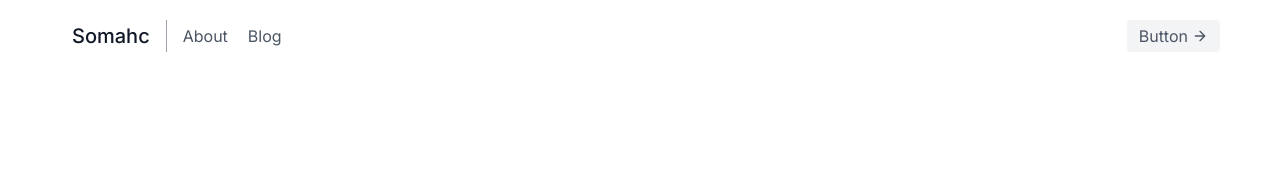
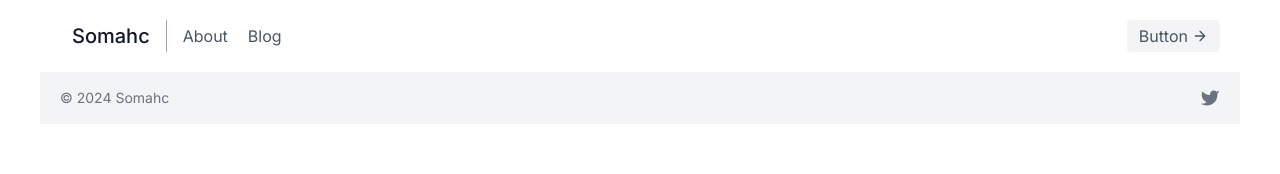
Before and after one commit to Somahc/nextjs-portfolio, a Next.js app: page / in a window 1280 px wide. Shown: the top 174 px of the page. Built offline with nearby package versions, Linux system fonts and the light colour scheme.

Commit message:
フッター基礎完成

```diff
--- a/src/app/page.tsx
+++ b/src/app/page.tsx
@@ -42,6 +42,21 @@ export default function Index() {
           excerpt={heroPost.excerpt}
         />
         {morePosts.length > 0 && <MoreStories posts={morePosts} />} */}
+        <footer className="text-gray-600 body-font">
+          <div className="bg-gray-100">
+            <div className="container mx-auto py-4 px-5 flex flex-wrap flex-col sm:flex-row">
+              <p className="text-gray-500 text-sm text-center sm:text-left">© 2024 Somahc
+              </p>
+              <span className="inline-flex sm:ml-auto sm:mt-0 mt-2 justify-center sm:justify-start">
+                <a className="ml-3 text-gray-500">
+                  <svg fill="currentColor" stroke-linecap="round" stroke-linejoin="round" stroke-width="2" className="w-5 h-5" viewBox="0 0 24 24">
+                    <path d="M23 3a10.9 10.9 0 01-3.14 1.53 4.48 4.48 0 00-7.86 3v1A10.66 10.66 0 013 4s-4 9 5 13a11.64 11.64 0 01-7 2c9 5 20 0 20-11.5a4.5 4.5 0 00-.08-.83A7.72 7.72 0 0023 3z"></path>
+                  </svg>
+                </a>
+              </span>
+            </div>
+          </div>
+        </footer>
       </Container>
     </main>
   );
```
